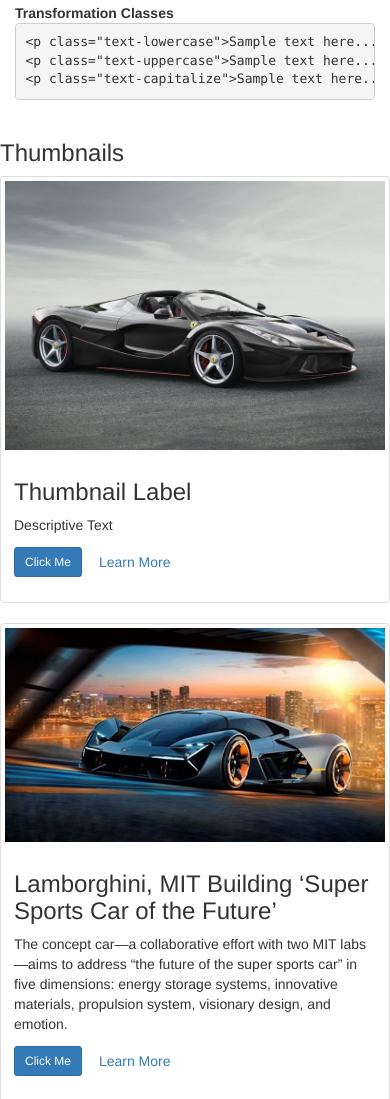
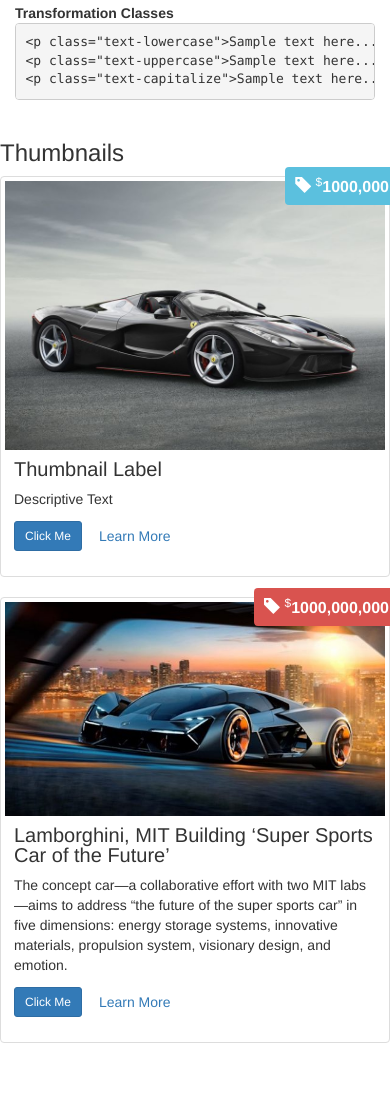
Before and after one commit to dannywu0820/Master_Thesis_Counterfeit_Website_Classification, a website: page Service_Architecture/HTML_CSS_Practice/Bootstrap3_Practice/index.html in a window 390 px wide. Shown: the part 4617-5716 px from the top of the page. After the commit the page ends 5680 px from the top, so only its background shows below. Drawn offline with nearby package versions, Linux system fonts and the light colour scheme.

Commit message:
[feature]: place two price tags to the upper right of the images

```diff
--- a/Service_Architecture/HTML_CSS_Practice/Bootstrap3_Practice/css/styles.css
+++ b/Service_Architecture/HTML_CSS_Practice/Bootstrap3_Practice/css/styles.css
@@ -78,6 +78,28 @@
    margin: 20px 0;
 }
 
+.thumbnail {
+   position: relative;
+}
+
+.thumbnail h3 {
+   font-size: 20px;
+   margin: 0 0 10px;
+   line-height: 20px;
+}
+
+.thumbnail .price {
+   font-size: 20px;
+   position: absolute;
+   top: -10px;
+   right: -10px;
+   padding: 10px;
+}
+
+.thumbnail .price sup {
+   font-size: 16px;
+   font-weight: normal;
+}
 
 /* --------------------------------------
    Media Queries
@@ -85,7 +107,13 @@
 
 /* Portrait & landscape phone */
 @media (max-width: 480px) {
+	.thumbnail .price {
+      font-size: 12px;
+   }
 
+   .thumbnail .price sup {
+      font-size: 8px;
+   }
 }
 
 /* Landscape phone to portrait tablet */
@@ -107,6 +135,14 @@
    .carousel-caption { font-size: 16px; }
 
    .carousel-caption h2 { font-size: 24px; }
+
+   .thumbnail .price {
+      font-size: 16px;
+   }
+
+   .thumbnail .price sup {
+      font-size: 12px;
+   }
 }
 
 /* Large desktop */
--- a/Service_Architecture/HTML_CSS_Practice/Bootstrap3_Practice/index.html
+++ b/Service_Architecture/HTML_CSS_Practice/Bootstrap3_Practice/index.html
@@ -444,6 +444,10 @@
             <div class="col-md-6">
               <div class="thumbnail">
                 <img src="images/570-x-321-1.jpg" alt="">
+                <div class="label label-info price">
+                  <span class="glyphicon glyphicon-tag"></span> <sup>$</sup>1000,000
+                </div>
+
                 <div class="caption">
                   <h3>Thumbnail Label</h3>
                   <p>Descriptive Text</p>
@@ -459,6 +463,10 @@
             <div class="col-md-6">
               <div class="thumbnail">
                 <img src="images/570-x-321-2.jpg" alt="">
+                <div class="label label-danger price">
+                  <span class="glyphicon glyphicon-tag"></span> <sup>$</sup>1000,000,000
+                </div>
+
                 <div class="caption">
                   <h3>Lamborghini, MIT Building ‘Super Sports Car of the Future’</h3>
                   <p>The concept car—a collaborative effort with two MIT labs—aims to address “the future of the super sports car” in five dimensions: energy storage systems, innovative materials, propulsion system, visionary design, and emotion.</p>
```
